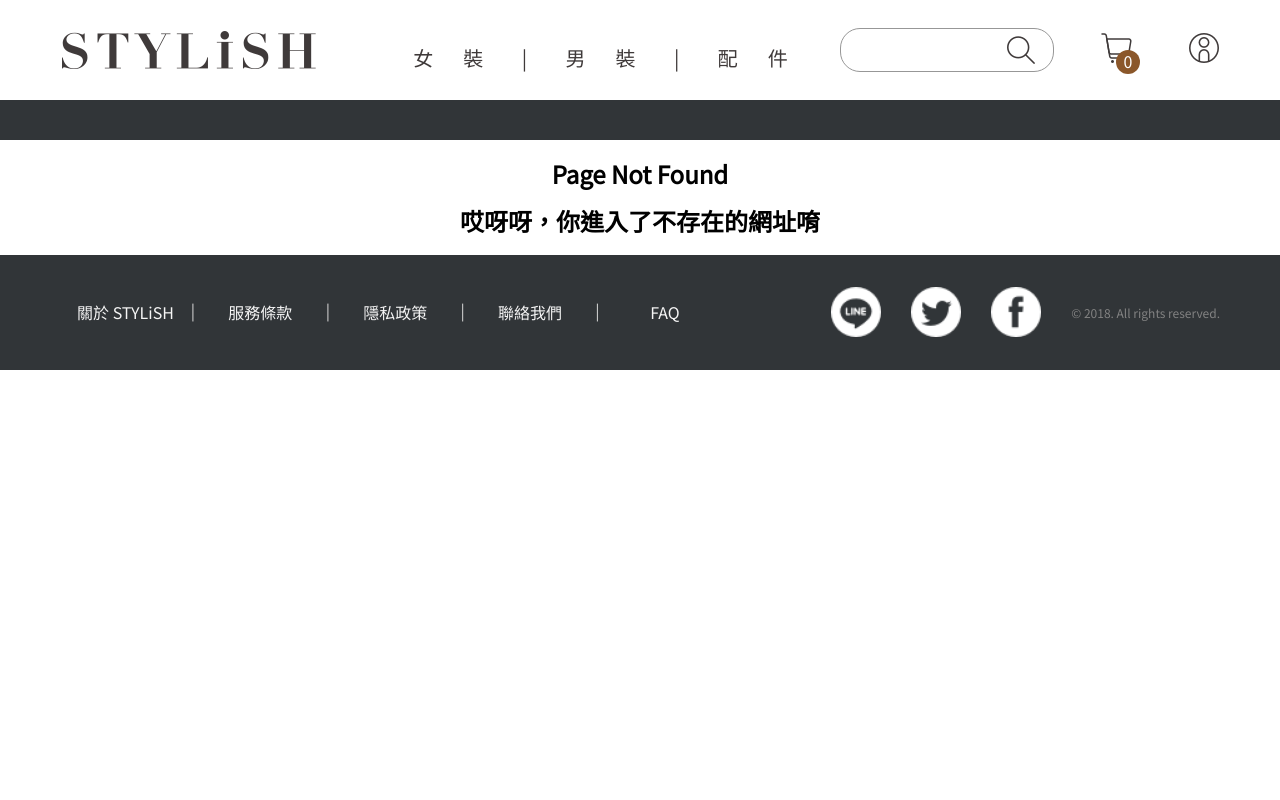
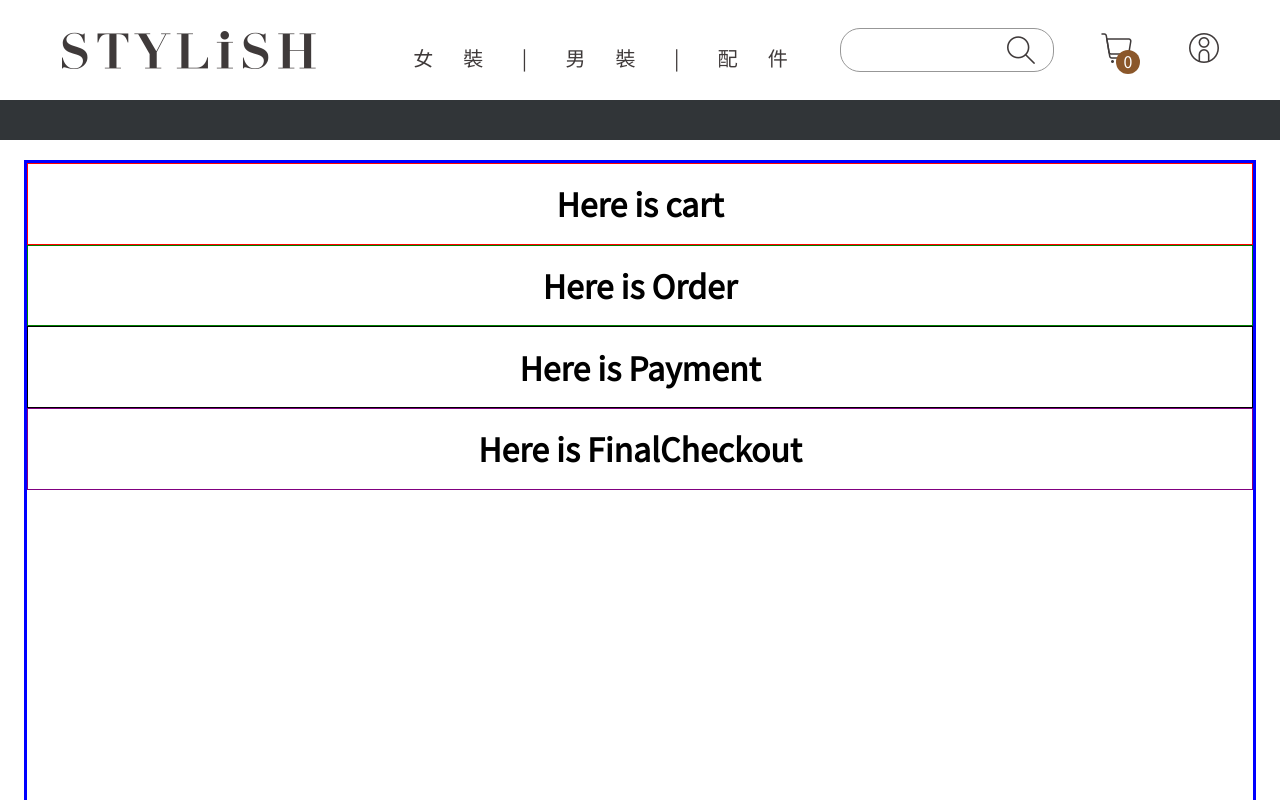
Before and after one commit to imladris20/STYLiSH, a React (Vite) app in the folder stylish/: page /checkout in a window 1280 px wide. Before the commit this address had no page. Shown: the top 800 px of the page. Built offline with nearby package versions, Linux system fonts and the light colour scheme.

Commit message:
Initial setting components of layout and add link to checkout

```diff
--- a/stylish/src/App.jsx
+++ b/stylish/src/App.jsx
@@ -7,6 +7,7 @@ import Footer from "./components/Footer";
 import Product from "./components/Product";
 import NotFound from "./components/NotFound";
 import InvalidProduct from "./components/Product/InvalidProduct";
+import Checkout from "./components/Checkout";
 
 function App() {
   return (
@@ -18,6 +19,7 @@ function App() {
           <Route path=":id" element={<Product />} />
           <Route path="invalidid" element={<InvalidProduct />} />
         </Route>
+        <Route path="/checkout" element={<Checkout />} />
         <Route path="*" element={<NotFound />} />
       </Routes>
       <Footer />
--- /dev/null
+++ b/stylish/src/components/Checkout/Cart.jsx
@@ -0,0 +1,20 @@
+import styled from "styled-components";
+
+const TopContainer = styled.div`
+  width: 100%;
+  display: flex;
+  flex-direction: column;
+  border: 1px red solid;
+`;
+
+const Cart = () => {
+  return (
+    <>
+      <TopContainer>
+        <h1>Here is cart</h1>
+      </TopContainer>
+    </>
+  );
+};
+
+export default Cart;
--- /dev/null
+++ b/stylish/src/components/Checkout/FinalCheckout.jsx
@@ -0,0 +1,20 @@
+import styled from "styled-components";
+
+const TopContainer = styled.div`
+  width: 100%;
+  display: flex;
+  flex-direction: column;
+  border: 1px purple solid;
+`;
+
+const FinalCheckout = () => {
+  return (
+    <>
+      <TopContainer>
+        <h1>Here is FinalCheckout</h1>
+      </TopContainer>
+    </>
+  );
+};
+
+export default FinalCheckout;
--- /dev/null
+++ b/stylish/src/components/Checkout/Order.jsx
@@ -0,0 +1,20 @@
+import styled from "styled-components";
+
+const TopContainer = styled.div`
+  width: 100%;
+  display: flex;
+  flex-direction: column;
+  border: 1px green solid;
+`;
+
+const Order = () => {
+  return (
+    <>
+      <TopContainer>
+        <h1>Here is Order</h1>
+      </TopContainer>
+    </>
+  );
+};
+
+export default Order;
--- /dev/null
+++ b/stylish/src/components/Checkout/Payment.jsx
@@ -0,0 +1,20 @@
+import styled from "styled-components";
+
+const TopContainer = styled.div`
+  width: 100%;
+  display: flex;
+  flex-direction: column;
+  border: 1px black solid;
+`;
+
+const Payment = () => {
+  return (
+    <>
+      <TopContainer>
+        <h1>Here is Payment</h1>
+      </TopContainer>
+    </>
+  );
+};
+
+export default Payment;
--- /dev/null
+++ b/stylish/src/components/Checkout/index.jsx
@@ -0,0 +1,29 @@
+import styled from "styled-components";
+import Cart from "./Cart";
+import Order from "./Order";
+import Payment from "./Payment";
+import FinalCheckout from "./FinalCheckout";
+
+const TopContainer = styled.div`
+  width: auto;
+  height: 1889px;
+  display: flex;
+  flex-direction: column;
+  border: 3px blue solid;
+  margin: 20px 24px 0px 24px;
+`;
+
+const Checkout = () => {
+  return (
+    <>
+      <TopContainer>
+        <Cart />
+        <Order />
+        <Payment />
+        <FinalCheckout />
+      </TopContainer>
+    </>
+  );
+};
+
+export default Checkout;
--- a/stylish/src/components/Header/HeaderRightSectionWrapper.jsx
+++ b/stylish/src/components/Header/HeaderRightSectionWrapper.jsx
@@ -188,9 +188,9 @@ const HeaderRightSectionWrapper = () => {
           />
         </SearchForm>
       </SearchContainer>
-      <WiderCartLink>
-        <WiderCartLinkImage />
-        <CartLinkCounter>{cartCount}</CartLinkCounter>
+      <WiderCartLink href="/checkout">
+        <WiderCartLinkImage href="/checkout" />
+        <CartLinkCounter href="/checkout">{cartCount}</CartLinkCounter>
       </WiderCartLink>
       <WiderCartLink>
         <WiderProfileLinkImage />
--- a/stylish/src/components/Header/MobileBottomNav.jsx
+++ b/stylish/src/components/Header/MobileBottomNav.jsx
@@ -82,11 +82,11 @@ const MobileBottomNav = () => {
     <Top>
       <MobileBottomNavList>
         <MobileBottomNavListItem>
-          <IconLink>
-            <CartLinkImage />
-            <CartLinkCounter>{cartCount}</CartLinkCounter>
+          <IconLink href="/checkout">
+            <CartLinkImage href="/checkout" />
+            <CartLinkCounter href="/checkout">{cartCount}</CartLinkCounter>
           </IconLink>
-          <IconLinkText>購物車</IconLinkText>
+          <IconLinkText href="/checkout">購物車</IconLinkText>
         </MobileBottomNavListItem>
         <MobileBottomNavDevider>|</MobileBottomNavDevider>
         <MobileBottomNavListItem>
```
Also changed, not shown: stylish/public/homepage.html (+6 -3 lines).
